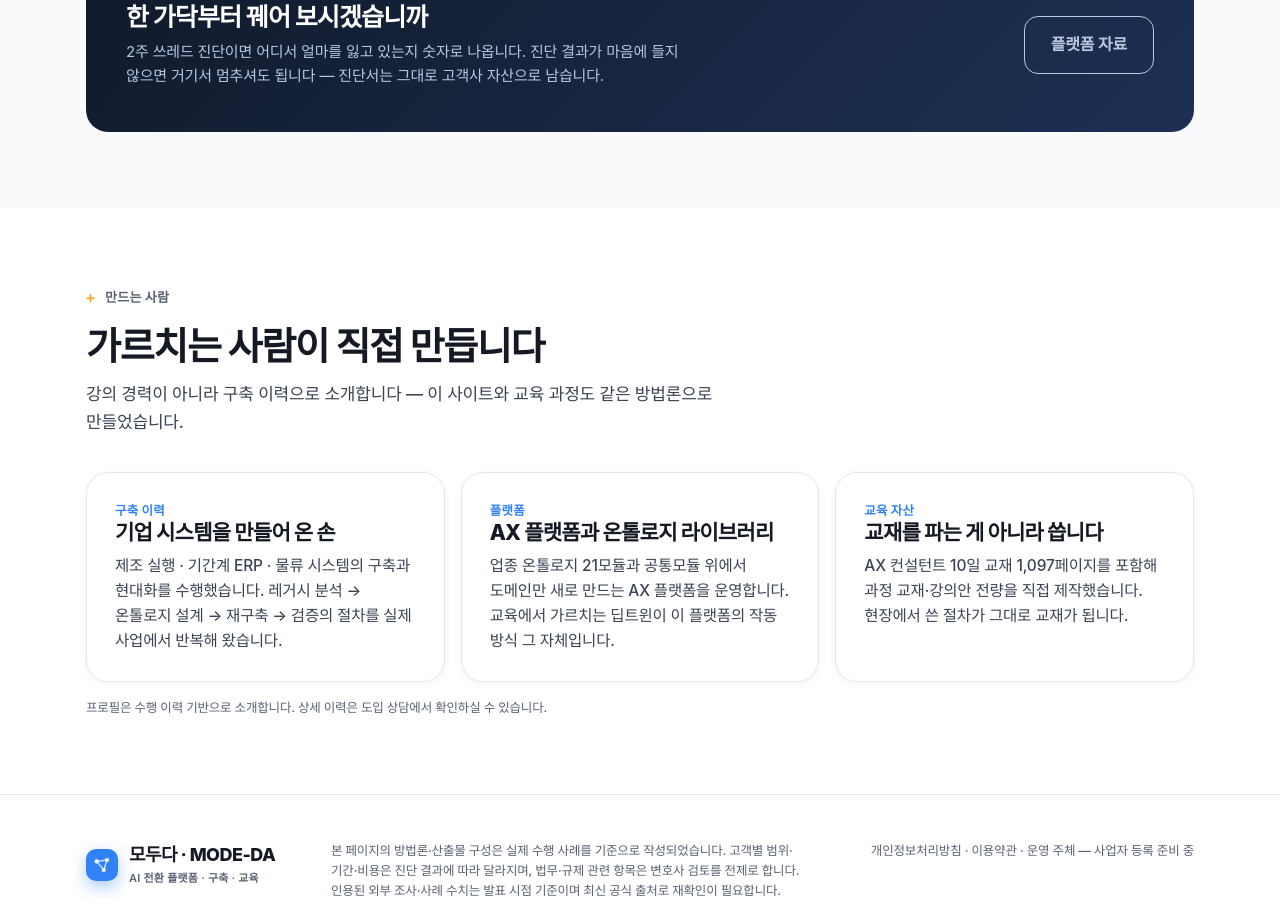
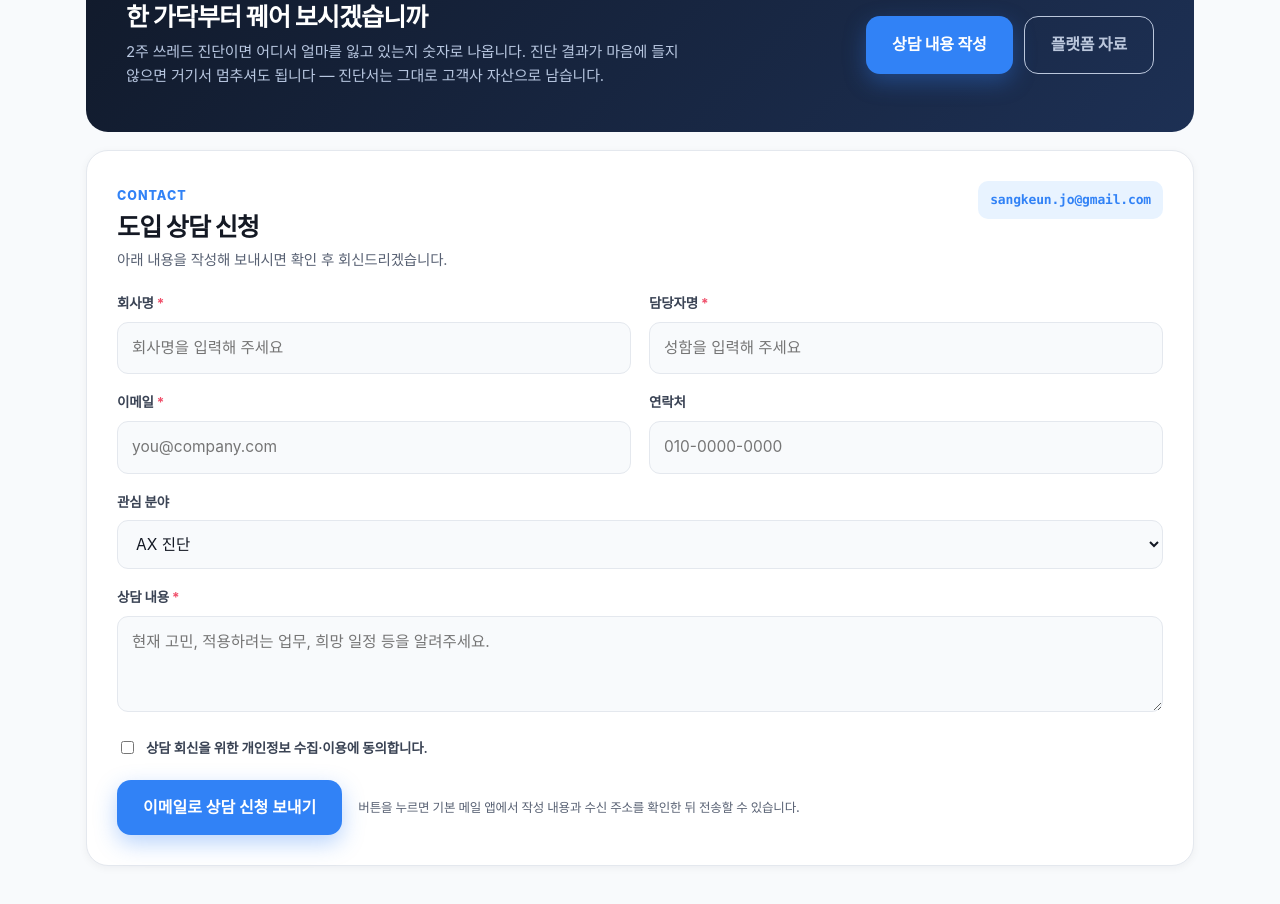
Before and after one commit to stanjo1965/mode-da, a plain HTML site: page index.html in a window 1280 px wide. Shown: the part 7775-8679 px from the top of the page. Drawn offline with Linux system fonts and the light colour scheme.

Commit message:
Add MODE-DA consultation email form

```diff
--- a/assets/site.css
+++ b/assets/site.css
@@ -144,6 +144,30 @@ details.part li .t b{color:var(--text);font-weight:700}
 .authalt a{color:var(--accent);font-weight:700}
 .fine{font-size:12.5px;color:var(--text3);line-height:1.6;font-weight:500}
 
+/* 도입 상담 — 정적 배포에서도 메일 앱으로 신청 내용을 전달한다. */
+.consult-intro{margin-bottom:18px}
+.consult-form{margin-top:18px;padding:30px;background:var(--surface);border:1px solid var(--line);
+  border-radius:var(--r);box-shadow:var(--shadow-sm)}
+.consult-form-head{display:flex;justify-content:space-between;align-items:flex-start;gap:20px;margin-bottom:4px}
+.consult-form-head .k{font-size:12.5px;font-weight:800;letter-spacing:.08em;color:var(--accent)}
+.consult-form-head h3{font-size:25px;margin-top:5px}
+.consult-form-head p{margin-top:7px;color:var(--text3);font-size:14.5px}
+.consult-email{font-family:var(--mono);font-size:13px;color:var(--accent);font-weight:700;
+  padding:9px 12px;border-radius:10px;background:var(--accent-weak);white-space:nowrap}
+.consult-grid{display:grid;grid-template-columns:1fr 1fr;gap:0 18px}
+.consult-wide{grid-column:1/-1}
+.consult-consent{display:flex;align-items:flex-start;gap:9px;margin-top:18px;color:var(--text2);font-size:13.5px;font-weight:600}
+.consult-consent input{margin-top:3px;accent-color:var(--accent)}
+.consult-actions{display:flex;align-items:center;gap:16px;flex-wrap:wrap;margin-top:20px}
+.consult-actions .fine{max-width:62ch}
+@media(max-width:700px){
+  .consult-form{padding:22px}
+  .consult-form-head{display:block}
+  .consult-email{display:inline-block;margin-top:13px}
+  .consult-grid{grid-template-columns:1fr}
+  .consult-wide{grid-column:auto}
+}
+
 /* mypage */
 .mycards{display:grid;grid-template-columns:repeat(4,1fr);gap:14px;margin-top:30px}
 @media(max-width:900px){.mycards{grid-template-columns:repeat(2,1fr)}}
--- a/index.html
+++ b/index.html
@@ -396,16 +396,49 @@
 <!-- CTA -->
 <section id="contact">
   <div class="wrap">
-    <div class="cta">
+    <div class="cta consult-intro">
       <div>
         <h3>한 가닥부터 꿰어 보시겠습니까</h3>
         <p>2주 쓰레드 진단이면 어디서 얼마를 잃고 있는지 숫자로 나옵니다. 진단 결과가 마음에 들지 않으면
           거기서 멈추셔도 됩니다 — 진단서는 그대로 고객사 자산으로 남습니다.</p>
       </div>
       <div class="row">
+        <a href="#consult-form" class="btn btn-primary">상담 내용 작성</a>
         <a href="platform.html" class="btn btn-line" style="color:#cdd8ec">플랫폼 자료</a>
       </div>
     </div>
+    <form id="consult-form" class="consult-form">
+      <div class="consult-form-head">
+        <div>
+          <span class="k">CONTACT</span>
+          <h3>도입 상담 신청</h3>
+          <p>아래 내용을 작성해 보내시면 확인 후 회신드리겠습니다.</p>
+        </div>
+        <a href="mailto:sangkeun.jo@gmail.com" class="consult-email">sangkeun.jo@gmail.com</a>
+      </div>
+      <div class="consult-grid">
+        <div class="fld"><label for="consult-company">회사명 <span class="req">*</span></label>
+          <input id="consult-company" name="company" required autocomplete="organization" placeholder="회사명을 입력해 주세요"></div>
+        <div class="fld"><label for="consult-name">담당자명 <span class="req">*</span></label>
+          <input id="consult-name" name="name" required autocomplete="name" placeholder="성함을 입력해 주세요"></div>
+        <div class="fld"><label for="consult-email">이메일 <span class="req">*</span></label>
+          <input id="consult-email" name="email" type="email" required autocomplete="email" placeholder="you@company.com"></div>
+        <div class="fld"><label for="consult-phone">연락처</label>
+          <input id="consult-phone" name="phone" autocomplete="tel" placeholder="010-0000-0000"></div>
+        <div class="fld consult-wide"><label for="consult-topic">관심 분야</label>
+          <select id="consult-topic" name="topic">
+            <option>AX 진단</option><option>AX 플랫폼 구축</option><option>레거시 현대화</option>
+            <option>기업 AX 교육</option><option>기타 문의</option>
+          </select></div>
+        <div class="fld consult-wide"><label for="consult-message">상담 내용 <span class="req">*</span></label>
+          <textarea id="consult-message" name="message" required placeholder="현재 고민, 적용하려는 업무, 희망 일정 등을 알려주세요."></textarea></div>
+      </div>
+      <label class="consult-consent"><input type="checkbox" required> 상담 회신을 위한 개인정보 수집·이용에 동의합니다.</label>
+      <div class="consult-actions">
+        <button type="submit" class="btn btn-primary">이메일로 상담 신청 보내기</button>
+        <span class="fine">버튼을 누르면 기본 메일 앱에서 작성 내용과 수신 주소를 확인한 뒤 전송할 수 있습니다.</span>
+      </div>
+    </form>
   </div>
 </section>
 
@@ -447,5 +480,23 @@
 
 <script src="assets/site.js" defer></script>
 <script src="assets/nav.js" defer></script>
+<script>
+document.getElementById('consult-form').addEventListener('submit', function (event) {
+  event.preventDefault();
+  if (!this.reportValidity()) return;
+  var data = new FormData(this);
+  var subject = '[MODE-DA 도입 상담] ' + data.get('company') + ' / ' + data.get('name');
+  var body = [
+    'MODE-DA 도입 상담을 신청합니다.', '',
+    '회사명: ' + data.get('company'),
+    '담당자명: ' + data.get('name'),
+    '이메일: ' + data.get('email'),
+    '연락처: ' + (data.get('phone') || '미입력'),
+    '관심 분야: ' + data.get('topic'), '',
+    '상담 내용:', data.get('message')
+  ].join('\n');
+  window.location.href = 'mailto:sangkeun.jo@gmail.com?subject=' + encodeURIComponent(subject) + '&body=' + encodeURIComponent(body);
+});
+</script>
 </body>
 </html>
```
